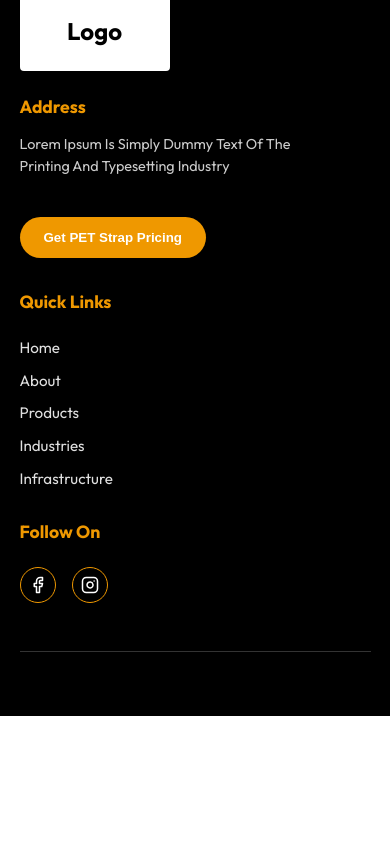
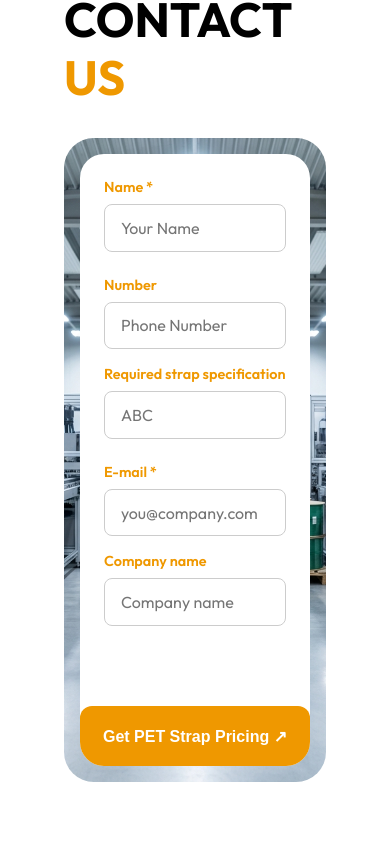
Before and after one commit to trivonotech/KARAM-PET---STRAP-INDUSTRIES, a Next.js app: page / in a window 390 px wide. Shown: the part 6552-7404 px from the top of the page. Before the commit the page ends 7268 px from the top, so only its background shows below. Built offline with nearby package versions, Linux system fonts and the light colour scheme.

Commit message:
feat: Add Contact Us section to the homepage with a new component and its styles.

```diff
--- a/src/app/page.tsx
+++ b/src/app/page.tsx
@@ -6,6 +6,7 @@ import Industries from '@/components/Industries';
 import Products from '@/components/Products';
 import QualityControl from '@/components/QualityControl';
 import WhyChooseUs from '@/components/WhyChooseUs';
+import ContactUs from '@/components/ContactUs';
 
 import Footer from '@/components/Footer';
 
@@ -20,6 +21,7 @@ export default function Home() {
         <Products />
         <QualityControl />
         <WhyChooseUs />
+        <ContactUs />
 
       </div>
       <Footer />
--- /dev/null
+++ b/src/components/ContactUs.module.css
@@ -0,0 +1,255 @@
+.contactSection {
+    padding: 6rem 0;
+    background-color: #ffffff;
+}
+
+.container {
+    max-width: 1400px;
+    margin: 0 auto;
+    padding: 0 4rem;
+}
+
+.heading {
+    font-size: 3rem;
+    font-weight: 700;
+    margin-bottom: 2rem;
+    line-height: 1.2;
+}
+
+.blackText {
+    color: #000;
+}
+
+.orangeText {
+    color: var(--primary);
+}
+
+.wrapper {
+    position: relative;
+    width: 100%;
+    min-height: 600px;
+    /* Adjust based on form height */
+    border-radius: 30px;
+    overflow: hidden;
+    display: flex;
+    align-items: center;
+    justify-content: flex-end;
+    /* Form on the right */
+    padding: 2rem;
+}
+
+.backgroundImage {
+    object-fit: cover;
+    z-index: 0;
+}
+
+/* Form Card Construction */
+.formCard {
+    position: relative;
+    width: 600px;
+    z-index: 10;
+    /* Transparent background because we build the shape with children */
+    display: flex;
+    flex-direction: column;
+}
+
+/* The visual white background parts */
+.cardTop {
+    background-color: #ffffff;
+    width: 100%;
+    padding: 2rem 2rem 0 2rem;
+    border-top-left-radius: 20px;
+    border-top-right-radius: 20px;
+    border-bottom-left-radius: 20px;
+    /* Temporary, will be covered or connected */
+    /* Actually we need to be careful with content flow */
+}
+
+/* Alternative: Use a single content div with padding, and use absolute positioned "masks" or "patches" */
+/* But the hole allows the bg image to be seen. Masking is best. */
+
+.formContent {
+    background-color: #ffffff;
+    padding: 2.5rem;
+    border-radius: 20px;
+    /* We will use a unique styling to cut the corner */
+    position: relative;
+    /* Clip-path approach for the cutout */
+    /* This polygon cuts the bottom right corner */
+    clip-path: polygon(0 0,
+            100% 0,
+            100% calc(100% - 80px),
+            calc(100% - 280px) calc(100% - 80px),
+            calc(100% - 280px) 100%,
+            0 100%);
+    /* NOTE: simple polygon doesn't do rounded corners. */
+}
+
+/* Reverting to the "Composite Shape" approach which allows border-radius */
+.cardShape {
+    position: absolute;
+    top: 0;
+    left: 0;
+    width: 100%;
+    height: 100%;
+    z-index: -1;
+    filter: drop-shadow(0 4px 10px rgba(0, 0, 0, 0.1));
+    /* drop-shadow works on the composite shape! */
+}
+
+.shapeTop {
+    position: absolute;
+    top: 0;
+    left: 0;
+    width: 100%;
+    height: calc(100% - 80px);
+    background-color: #ffffff;
+    border-top-left-radius: 24px;
+    border-top-right-radius: 24px;
+    border-bottom-left-radius: 24px;
+    /* We need this if the content ends here? No. */
+}
+
+.shapeBottom {
+    position: absolute;
+    bottom: 0;
+    left: 0;
+    width: calc(100% - 280px);
+    /* Leave 280px for button */
+    height: 80px;
+    background-color: #ffffff;
+    border-bottom-left-radius: 24px;
+}
+
+.shapeConnector {
+    position: absolute;
+    bottom: 40px;
+    right: 240px;
+    width: 40px;
+    height: 40px;
+    background: radial-gradient(circle at 100% 100%, transparent 40px, #ffffff 40.5px);
+}
+
+.formInner {
+    position: relative;
+    z-index: 1;
+    padding: 2.5rem;
+    padding-bottom: 7rem;
+    /* Make space for the cutout area if content flows there? No, content should be above. */
+}
+
+.inputRow {
+    display: flex;
+    gap: 1.5rem;
+    margin-bottom: 1.5rem;
+}
+
+.inputGroup {
+    flex: 1;
+    display: flex;
+    flex-direction: column;
+    gap: 0.5rem;
+}
+
+.label {
+    font-weight: 600;
+    color: var(--primary);
+    /* Orange labels as per image */
+    font-size: 0.9rem;
+}
+
+.label.required::after {
+    content: " *";
+    color: var(--primary);
+}
+
+.input {
+    padding: 0.8rem 1rem;
+    border: 1px solid #ccc;
+    border-radius: 8px;
+    font-size: 1rem;
+    font-family: inherit;
+    outline: none;
+    width: 100%;
+}
+
+.input:focus {
+    border-color: var(--primary);
+}
+
+.submitButton {
+    position: absolute;
+    bottom: 0px;
+    right: 0px;
+    width: 260px;
+    height: 60px;
+    background-color: var(--primary);
+    color: #ffffff;
+    border: none;
+    border-radius: 12px;
+    font-weight: 600;
+    font-size: 1rem;
+    cursor: pointer;
+    display: flex;
+    align-items: center;
+    justify-content: center;
+    gap: 0.5rem;
+    transition: background-color 0.2s;
+}
+
+.submitButton:hover {
+    background-color: var(--primary-hover);
+}
+
+@media (max-width: 900px) {
+    .wrapper {
+        flex-direction: column;
+        justify-content: center;
+        padding: 1rem;
+    }
+
+    .formCard {
+        width: 100%;
+        max-width: 600px;
+    }
+
+    .inputRow {
+        flex-direction: column;
+        gap: 1rem;
+    }
+
+    .shapeBottom {
+        width: 100%;
+        border-bottom-right-radius: 24px;
+    }
+
+    .shapeConnector {
+        display: none;
+    }
+
+    .submitButton {
+        position: static;
+        width: 100%;
+        margin-top: 2rem;
+    }
+
+    .cardShape {
+        display: none;
+        /* Just use simple bg on mobile */
+    }
+
+    .formCard {
+        background: #ffffff;
+        border-radius: 24px;
+        overflow: hidden;
+    }
+
+    .formInner {
+        padding: 1.5rem;
+        padding-bottom: 1.5rem;
+    }
+
+    .shapeTop {
+        display: none;
+    }
+}
--- /dev/null
+++ b/src/components/ContactUs.tsx
@@ -0,0 +1,66 @@
+import styles from './ContactUs.module.css';
+import Image from 'next/image';
+
+export default function ContactUs() {
+    return (
+        <section className={styles.contactSection}>
+            <div className={styles.container}>
+                <h2 className={styles.heading}>
+                    <span className={styles.blackText}>CONTACT</span>{' '}
+                    <span className={styles.orangeText}>US</span>
+                </h2>
+
+                <div className={styles.wrapper}>
+                    <Image
+                        src="/hero-bg.png" /* Placeholder bg */
+                        alt="Factory Background"
+                        fill
+                        className={styles.backgroundImage}
+                    />
+
+                    <div className={styles.formCard}>
+                        {/* Composite Shape Background */}
+                        <div className={styles.cardShape}>
+                            <div className={styles.shapeTop}></div>
+                            <div className={styles.shapeBottom}></div>
+                            <div className={styles.shapeConnector}></div>
+                        </div>
+
+                        <div className={styles.formInner}>
+                            <div className={styles.inputGroup} style={{ marginBottom: '1.5rem' }}>
+                                <label className={`${styles.label} ${styles.required}`}>Name</label>
+                                <input type="text" placeholder="Your Name" className={styles.input} />
+                            </div>
+
+                            <div className={styles.inputRow}>
+                                <div className={styles.inputGroup}>
+                                    <label className={styles.label}>Number</label>
+                                    <input type="text" placeholder="Phone Number" className={styles.input} />
+                                </div>
+                                <div className={styles.inputGroup}>
+                                    <label className={styles.label}>Required strap specification</label>
+                                    <input type="text" placeholder="ABC" className={styles.input} />
+                                </div>
+                            </div>
+
+                            <div className={styles.inputRow}>
+                                <div className={styles.inputGroup}>
+                                    <label className={`${styles.label} ${styles.required}`}>E-mail</label>
+                                    <input type="email" placeholder="you@company.com" className={styles.input} />
+                                </div>
+                                <div className={styles.inputGroup}>
+                                    <label className={styles.label}>Company name</label>
+                                    <input type="text" placeholder="Company name" className={styles.input} />
+                                </div>
+                            </div>
+                        </div>
+
+                        <button className={styles.submitButton}>
+                            Get PET Strap Pricing ↗
+                        </button>
+                    </div>
+                </div>
+            </div>
+        </section>
+    );
+}
```
